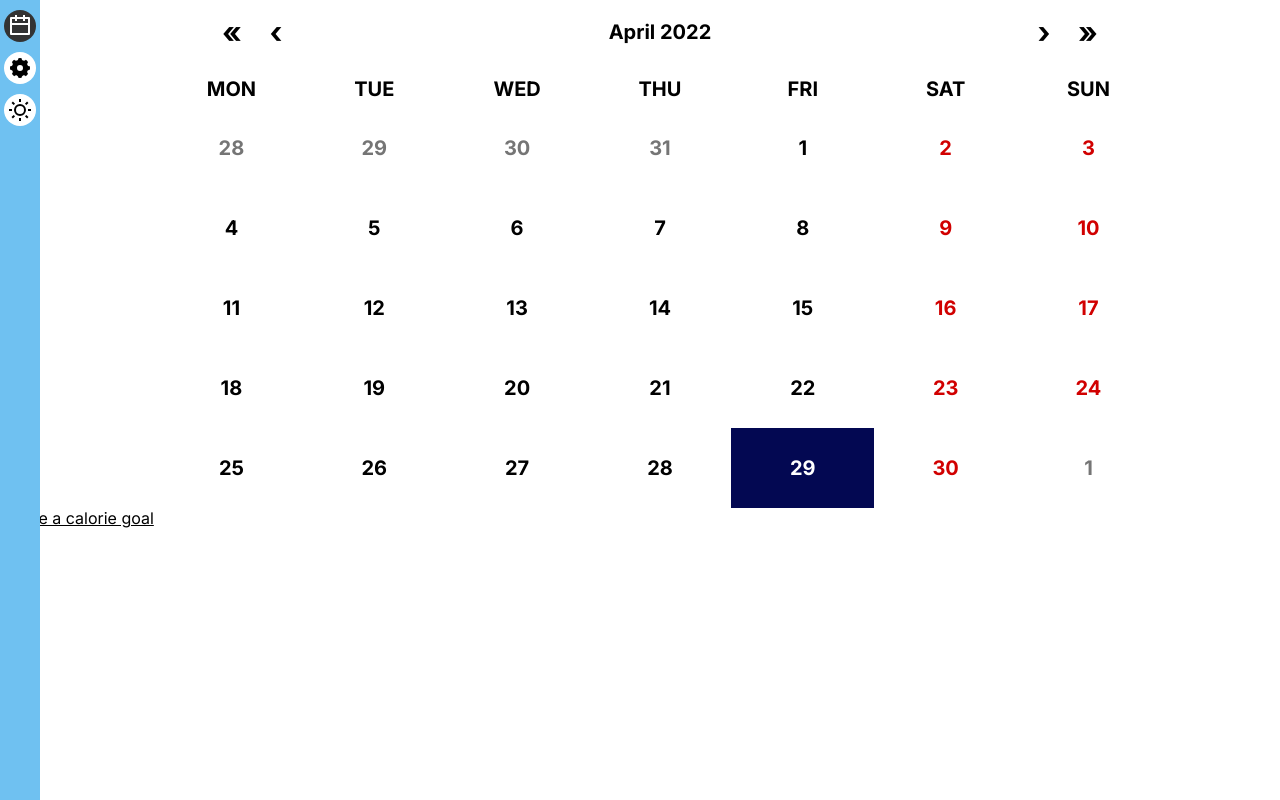
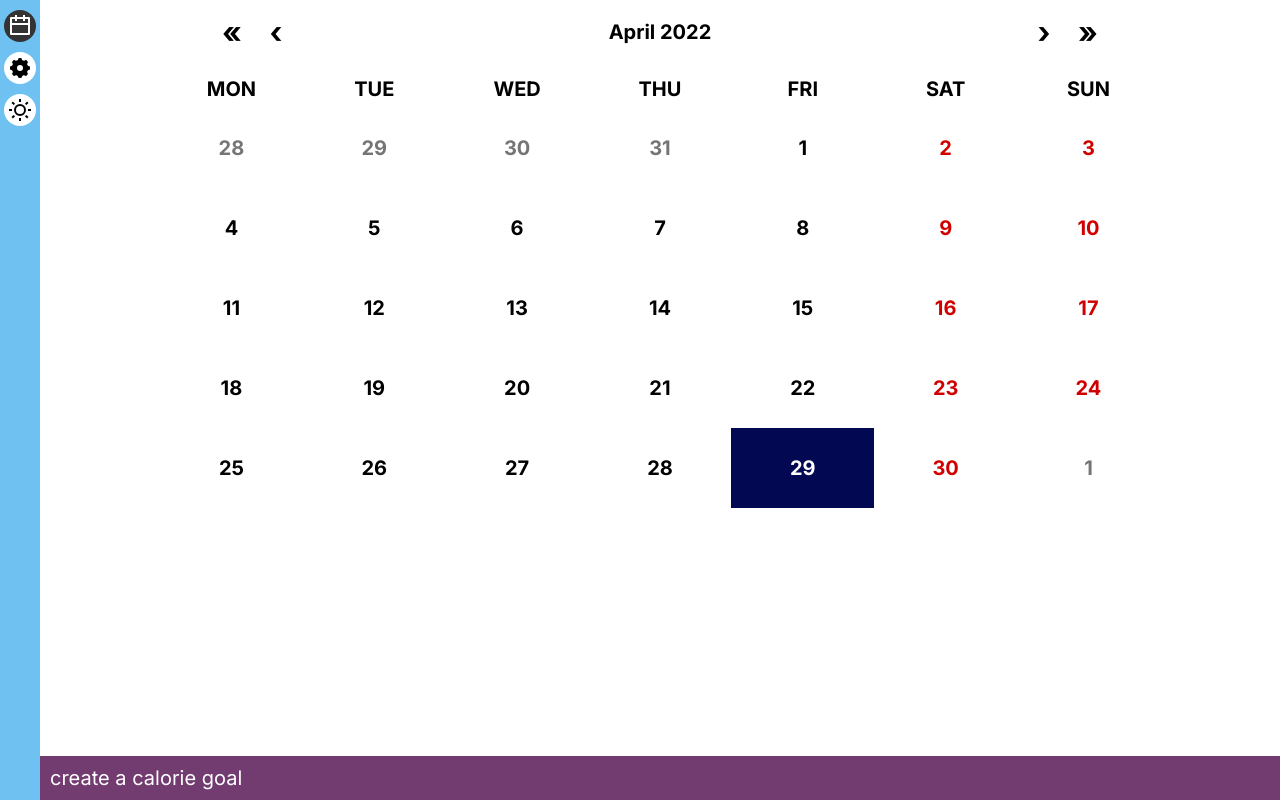
Before and after one commit to colorlessenergy/calorie-tracker, a Next.js app: page / in a window 1280 px wide. Built offline with nearby package versions, Linux system fonts and the light colour scheme.

Commit message:
import Banner.module.scss

```diff
--- a/shared/components/Banner/Banner.js
+++ b/shared/components/Banner/Banner.js
@@ -1,9 +1,11 @@
 import Link from 'next/link';
+
+import classes from './Banner.module.scss';
 
 const Banner = ({ text, link }) => {
     return (
         <Link href={link}>
-            <a className="banner" title={text}>
+            <a className={classes['banner']} title={text}>
                 {text}
             </a>
         </Link>
```
